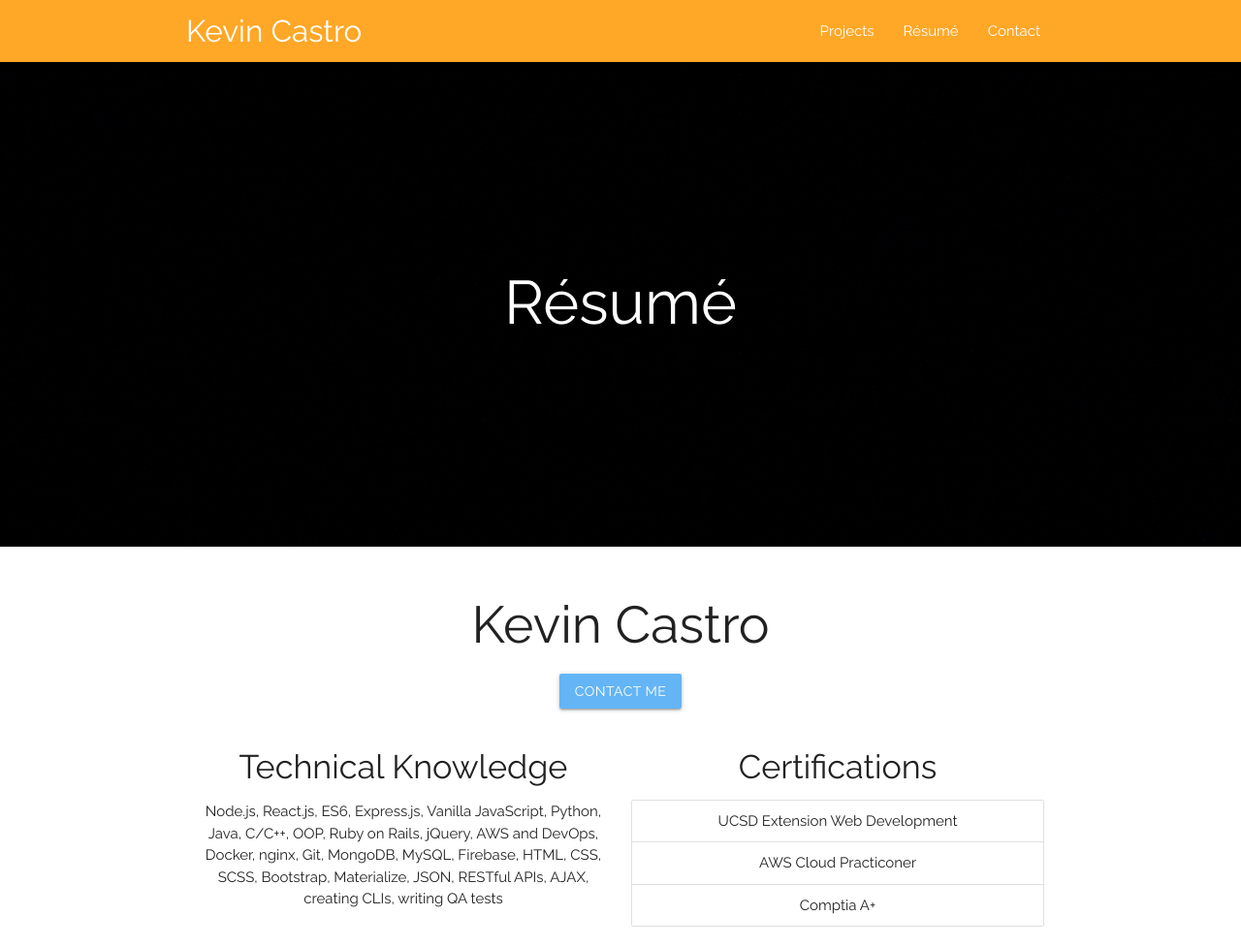
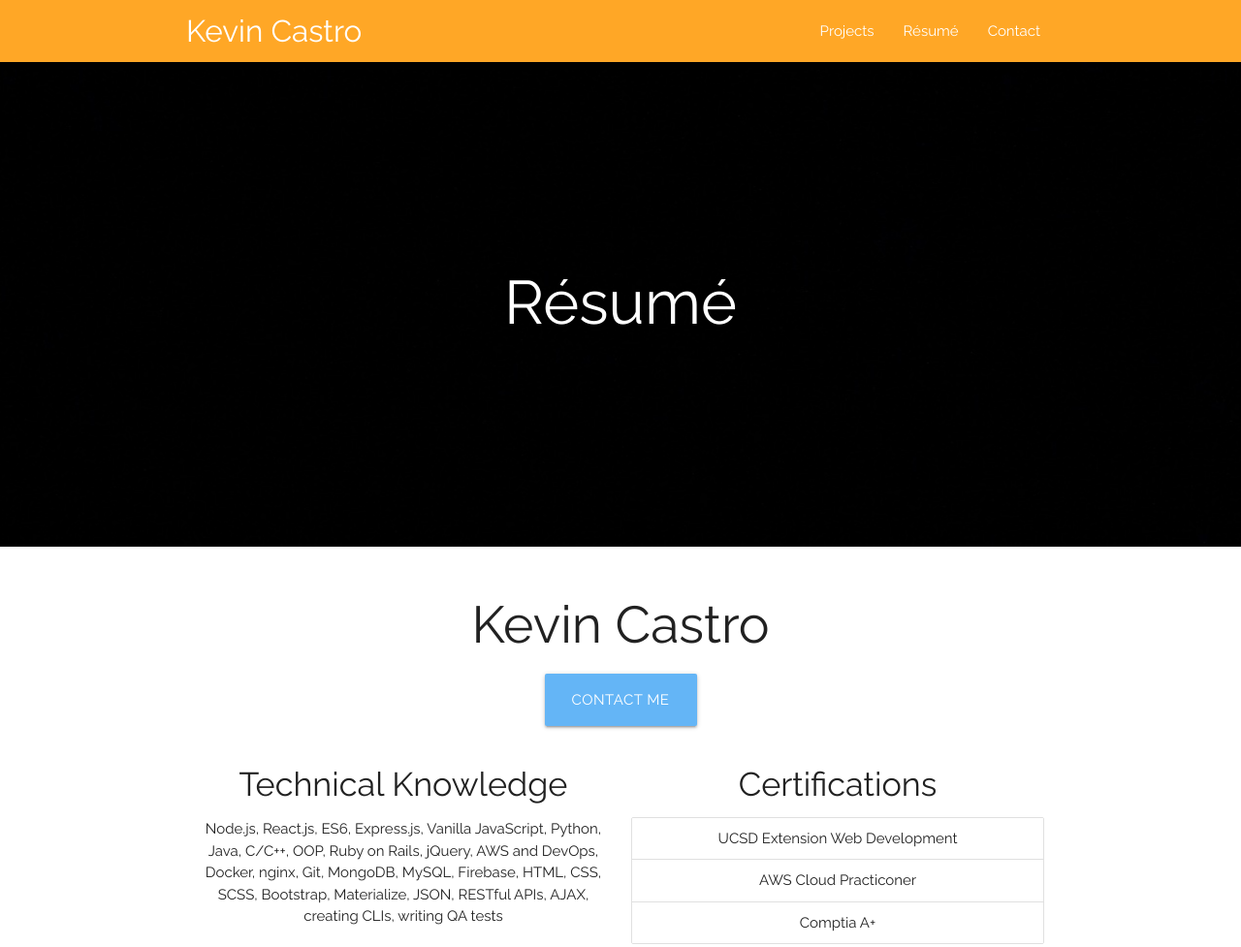
Before and after one commit to kevinthemself/castrokevin.com, a plain HTML site: page resume.html in a window 1280 px wide. Shown: the top 977 px of the page at 97% size. Drawn offline with nearby package versions, Linux system fonts and the light colour scheme.

Commit message:
change contact button size

```diff
--- a/resume.html
+++ b/resume.html
@@ -49,7 +49,7 @@
         <div class="row">
           <div class="col s12">
             <h2 class="header">Kevin Castro</h2>
-            <a class="waves-effect waves-light btn blue lighten-2" href="contact.html">Contact Me</a>
+            <a class="waves-effect waves-light btn-large blue lighten-2" href="contact.html">Contact Me</a>
           </div>
         </div>
         <!-- Technical Info -->
```
